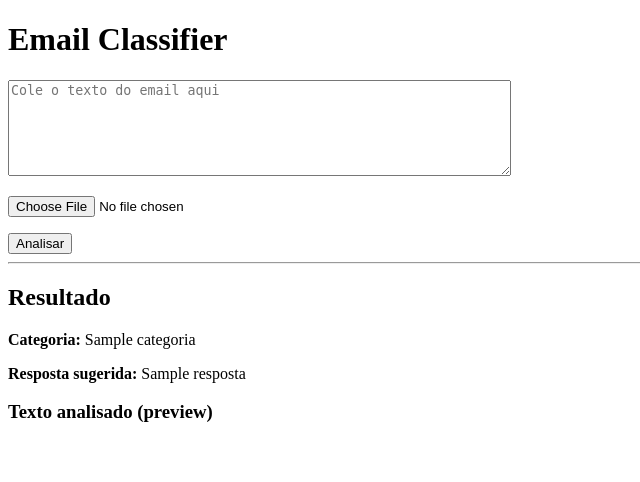
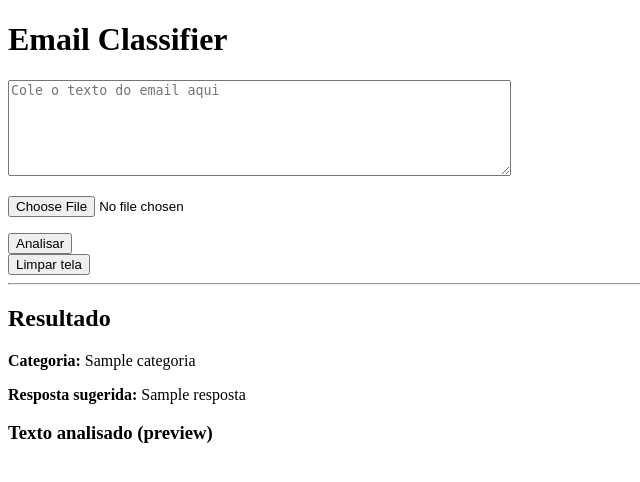
Before and after one commit to sofiapchini/desafioAutoU, a FastAPI app: template email-AI/templates/index.html in a window 1280 px wide. Shown: the top 482 px of the page, without its empty margins (0-640 px from the left). Run offline with FastAPI, Linux system fonts and the light colour scheme; the template is opened without the code that fills it: most values are stand-ins (such as "Sample title", 1, 10 or a date in 2020).

Commit message:
add botao pra limpar o resultado anterior

```diff
--- a/email-AI/templates/index.html
+++ b/email-AI/templates/index.html
@@ -8,6 +8,7 @@
 
 <h1>Email Classifier</h1>
 
+<!-- FORM DE ANÁLISE -->
 <form action="/analyze" method="post" enctype="multipart/form-data">
   <p>
     <textarea name="text" rows="6" cols="60"
@@ -19,6 +20,10 @@
   </p>
 
   <button type="submit">Analisar</button>
+</form>
+
+<form action="/" method="get">
+  <button type="submit">Limpar tela</button>
 </form>
 
 {% if categoria %}
```
